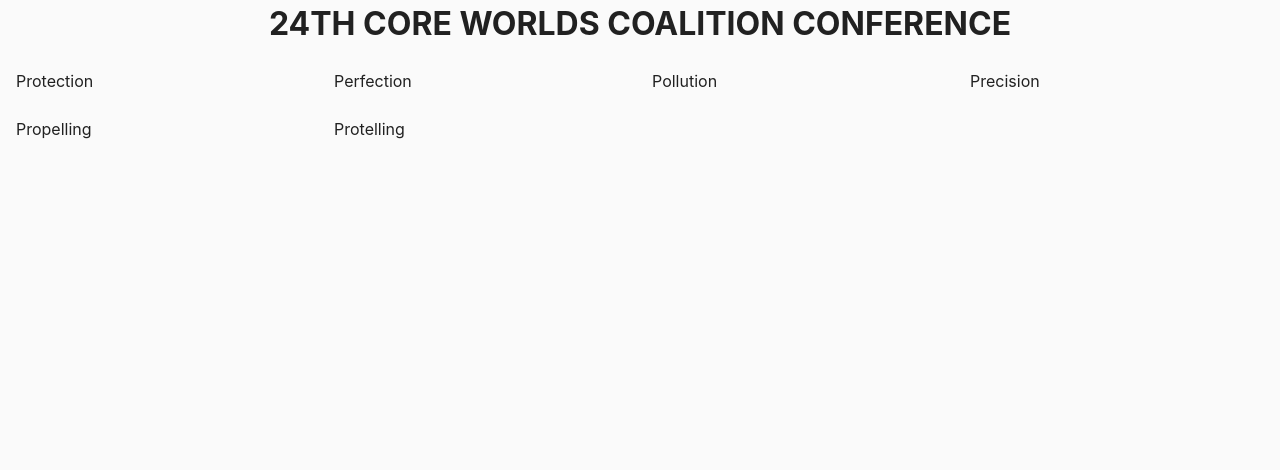
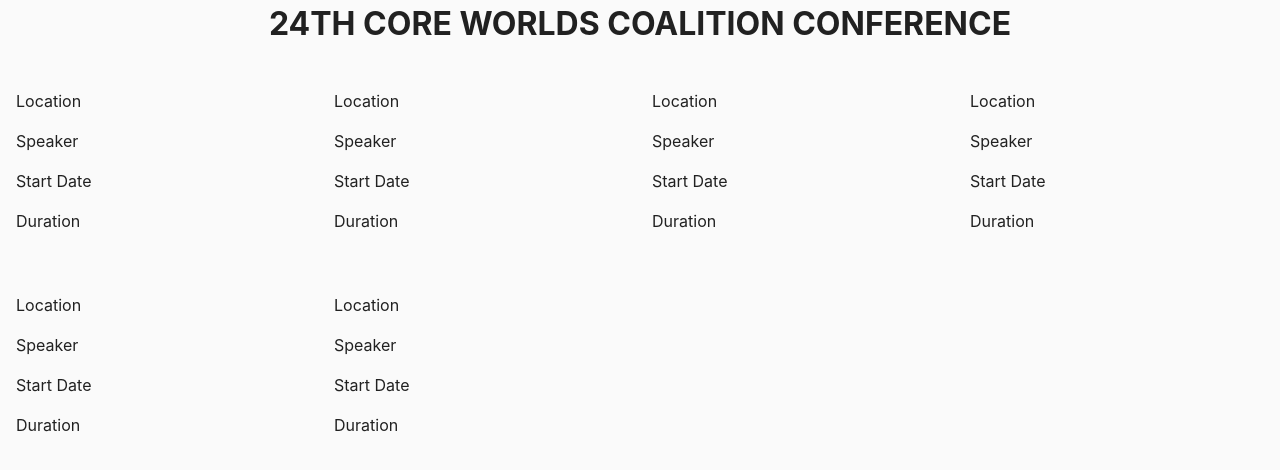
Before and after one commit to Allovallo/react-act-2, a React (Create React App) app: page / in a window 1280 px wide. Shown: the top 470 px of the page. Built offline with nearby package versions, Linux system fonts and the light colour scheme.

Commit message:
files updated

```diff
--- a/src/components/Event/Event.jsx
+++ b/src/components/Event/Event.jsx
@@ -0,0 +1,33 @@
+import PropTypes from 'prop-types';
+
+export const Event = ({ name, location, speaker, type, start, end }) => {
+    return (<div className="event">
+        <h2 className="title"></h2>
+        <p className="info">
+            <i className="icon"></i>
+            Location
+        </p>
+        <p className="info">
+            <i className="icon"></i>
+            Speaker
+        </p>
+        <p className="info">
+            <i className="icon"></i>
+            Start Date
+        </p>
+        <p className="info">
+            <i className="icon"></i>
+            Duration
+        </p>
+        {/* <span className="chip free|paid|vip">Event type</span> */}
+    </div>)
+}
+
+Event.propTypes = {
+    name: PropTypes.string.isRequired,
+    location: PropTypes.string.isRequired,
+    speaker: PropTypes.string.isRequired,
+    type: PropTypes.string.isRequired,
+    start: PropTypes.string.isRequired,
+    end: PropTypes.string.isRequired,
+}
--- a/src/components/Event/Event.module.css
+++ b/src/components/Event/Event.module.css
@@ -5,7 +5,7 @@
     border-radius: 4px;
 }
 
-title {
+.title {
     margin-top: 0;
     font-size: 14px;
     line-height: 24px;
--- a/src/components/EventBoard/EventBoard.jsx
+++ b/src/components/EventBoard/EventBoard.jsx
@@ -1,3 +1,4 @@
+import {Event} from 'components/Event/Event'
 import css from './EventBoard.module.css'
 
 export const EventBoard = ({ events }) => {
@@ -5,7 +6,7 @@ export const EventBoard = ({ events }) => {
     return (
         <div className={css.eventBoard}>
             {events.map(event => (
-                <div key={event.name}>{event.name}</div>
+                <Event key={event.name}></Event>
             ))}
         </div>
     );
```
